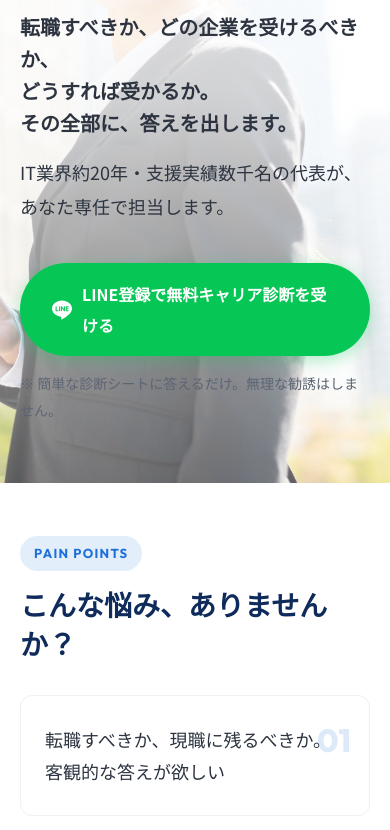
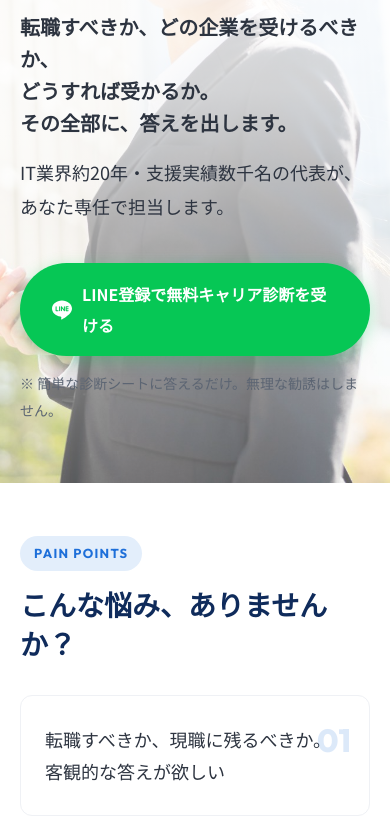
Before and after one commit to xjapax/seconne-career, a plain HTML site: page lp/index.html in a window 390 px wide. Shown: the part 303-1133 px from the top of the page. Drawn offline with Linux system fonts and the light colour scheme.

Commit message:
Update index.html

```diff
--- a/lp/index.html
+++ b/lp/index.html
@@ -96,7 +96,7 @@ body {
   position: absolute;
   top: 0; left: 0; width: 100%; height: 100%;
   object-fit: cover;
-  object-position: 75% center;
+  object-position: 55% 35%;
   z-index: 0;
 }
 .hero__overlay {
@@ -404,7 +404,7 @@ body {
   .sec { padding: 52px 0; }
   .hero { min-height: 480px; }
   .hero .container { padding: 60px 20px; }
-  .hero__bg { object-position: 65% center; }
+  .hero__bg { object-position: 58% 30%; }
   .hero__overlay { background: linear-gradient(180deg, rgba(255,255,255,0.92) 0%, rgba(255,255,255,0.8) 50%, rgba(255,255,255,0.35) 100%); }
   .hero__title { max-width: none; }
   .hero__headline { max-width: none; }
@@ -749,7 +749,7 @@ body {
 </section>
 
 <footer class="footer">
-  <p><a href="#">プライバシーポリシー</a><a href="#">特定商取引法に基づく表示</a></p>
+  <p><a href="https://sway.cloud.microsoft/D9tORrk1APgaBGTK" target="_blank" rel="noopener">プライバシーポリシー・特定商取引法に基づく表示</a></p>
   <p style="margin-top:8px;">&copy; 2026 Seconne inc. All rights reserved.</p>
 </footer>
 
```
